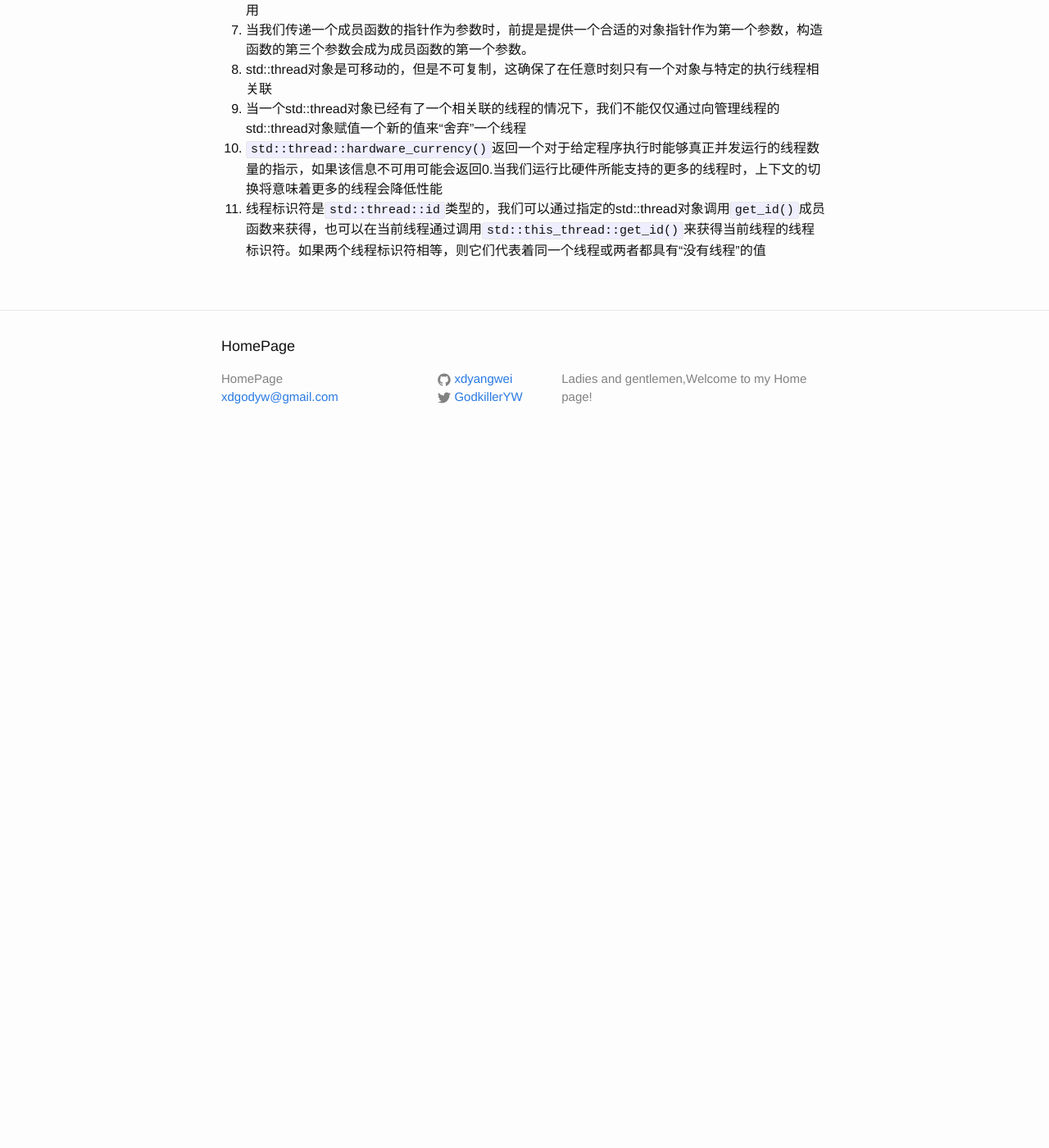
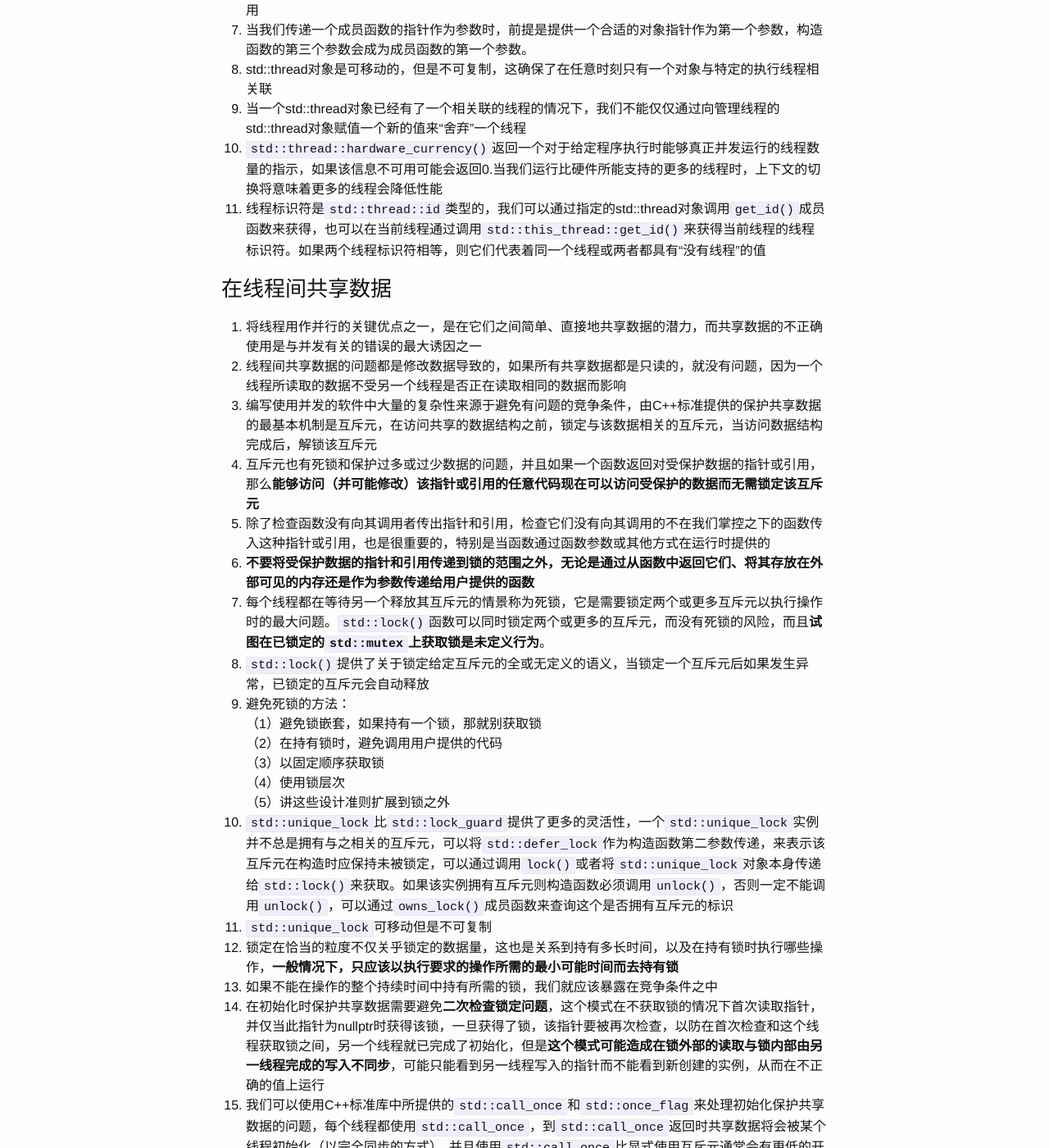
Before and after one commit to xdyangwei/xdyangwei.github.io, a Jekyll site: the page built from _posts/2019-9-3-C++11并发编程.md, in a window 1280 px wide and 1400 px high, scrolled down 541 px. Shown: the whole window at 82% size. Built offline with Jekyll 4.4.1, drawn with Linux system fonts in a browser that asks for light colours; our own code applies the rules of GitHub Pages for plain Markdown files; before the commit the page ends 1097 px from its top, so only the background shows below that; some of the changed text lies outside the part shown.

Commit message:
add the tips of shared_data between threads

```diff
--- a/_posts/2019-9-3-C++11并发编程.md
+++ b/_posts/2019-9-3-C++11并发编程.md
@@ -10,3 +10,29 @@
 9. 当一个std::thread对象已经有了一个相关联的线程的情况下，我们不能仅仅通过向管理线程的std::thread对象赋值一个新的值来“舍弃”一个线程
 10. `std::thread::hardware_currency()`返回一个对于给定程序执行时能够真正并发运行的线程数量的指示，如果该信息不可用可能会返回0.当我们运行比硬件所能支持的更多的线程时，上下文的切换将意味着更多的线程会降低性能
 11. 线程标识符是`std::thread::id`类型的，我们可以通过指定的std::thread对象调用`get_id()`成员函数来获得，也可以在当前线程通过调用`std::this_thread::get_id()`来获得当前线程的线程标识符。如果两个线程标识符相等，则它们代表着同一个线程或两者都具有“没有线程”的值
+
+### 在线程间共享数据
+1. 将线程用作并行的关键优点之一，是在它们之间简单、直接地共享数据的潜力，而共享数据的不正确使用是与并发有关的错误的最大诱因之一
+2. 线程间共享数据的问题都是修改数据导致的，如果所有共享数据都是只读的，就没有问题，因为一个线程所读取的数据不受另一个线程是否正在读取相同的数据而影响
+3. 编写使用并发的软件中大量的复杂性来源于避免有问题的竞争条件，由C++标准提供的保护共享数据的最基本机制是互斥元，在访问共享的数据结构之前，锁定与该数据相关的互斥元，当访问数据结构完成后，解锁该互斥元
+4. 互斥元也有死锁和保护过多或过少数据的问题，并且如果一个函数返回对受保护数据的指针或引用，那么**能够访问（并可能修改）该指针或引用的任意代码现在可以访问受保护的数据而无需锁定该互斥元**
+5. 除了检查函数没有向其调用者传出指针和引用，检查它们没有向其调用的不在我们掌控之下的函数传入这种指针或引用，也是很重要的，特别是当函数通过函数参数或其他方式在运行时提供的
+6. **不要将受保护数据的指针和引用传递到锁的范围之外，无论是通过从函数中返回它们、将其存放在外部可见的内存还是作为参数传递给用户提供的函数**
+7. 每个线程都在等待另一个释放其互斥元的情景称为死锁，它是需要锁定两个或更多互斥元以执行操作时的最大问题。`std::lock()`函数可以同时锁定两个或更多的互斥元，而没有死锁的风险，而且**试图在已锁定的`std::mutex`上获取锁是未定义行为**。
+8. `std::lock()`提供了关于锁定给定互斥元的全或无定义的语义，当锁定一个互斥元后如果发生异常，已锁定的互斥元会自动释放
+9. 避免死锁的方法：
+（1）避免锁嵌套，如果持有一个锁，那就别获取锁
+（2）在持有锁时，避免调用用户提供的代码
+（3）以固定顺序获取锁
+（4）使用锁层次
+（5）讲这些设计准则扩展到锁之外
+10. `std::unique_lock`比`std::lock_guard`提供了更多的灵活性，一个`std::unique_lock`实例并不总是拥有与之相关的互斥元，可以将`std::defer_lock`作为构造函数第二参数传递，来表示该互斥元在构造时应保持未被锁定，可以通过调用`lock()`或者将`std::unique_lock`对象本身传递给`std::lock()`来获取。如果该实例拥有互斥元则构造函数必须调用`unlock()`，否则一定不能调用`unlock()`，可以通过`owns_lock()`成员函数来查询这个是否拥有互斥元的标识
+11. `std::unique_lock`可移动但是不可复制
+12. 锁定在恰当的粒度不仅关乎锁定的数据量，这也是关系到持有多长时间，以及在持有锁时执行哪些操作，**一般情况下，只应该以执行要求的操作所需的最小可能时间而去持有锁**
+13. 如果不能在操作的整个持续时间中持有所需的锁，我们就应该暴露在竞争条件之中
+14. 在初始化时保护共享数据需要避免**二次检查锁定问题**，这个模式在不获取锁的情况下首次读取指针，并仅当此指针为nullptr时获得该锁，一旦获得了锁，该指针要被再次检查，以防在首次检查和这个线程获取锁之间，另一个线程就已完成了初始化，但是**这个模式可能造成在锁外部的读取与锁内部由另一线程完成的写入不同步**，可能只能看到另一线程写入的指针而不能看到新创建的实例，从而在不正确的值上运行
+15. 我们可以使用C++标准库中所提供的`std::call_once`和`std::once_flag`来处理初始化保护共享数据的问题，每个线程都使用`std::call_once`，到`std::call_once`返回时共享数据将会被某个线程初始化（以完全同步的方式），并且使用`std::call_once`比显式使用互斥元通常会有更低的开销，特别是初始化已完成的时候
+16. 对于需要单一全局实例的场合，`static`关键字可以用作`std::call_once`的替代品，因为只初始化一次
+17. 对于保护很少更新的数据结构，读操作比写操作更为频繁，我们可以使用**读写锁**`std::shared_mutex`，由单个写进程独占访问或共享，由多个“读”线程并发访问，对于更新操作，可以使用`std::lock_guard`或者`std::unique_lock`来配合`std::shared_mutex`，确保独占访问，而不需要更新的线程则使用`std::shared_lock`配合`std::shared_mutex`来获得共享访问
+18. **如果任一线程拥有共享锁，试图获取独占锁的线程会被阻塞，知道其他所有线程全都撤回他们的锁，同样地，如果任意一个线程具有独占锁，其他线程都不能获取共享锁或独占锁，知道第一个线程撤回了它的锁**
+19. 在某些情况下，线程多次重新获取同一个互斥元却无需事先释放它是可取的，此时我们可以使用标准库提供的递归锁`std::recursive_mutex`，它与`std::mutex`的区别在于可以同时在同一个线程中的单个实例上获取多个锁，在互斥元被其他线程锁定之前需要释放所有的锁，`lock()`几次就需要`unlock()`几次。不过不推荐使用递归锁，因为可能导致草率的想法和糟糕的设计
```
